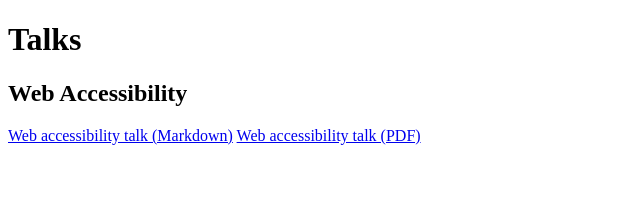
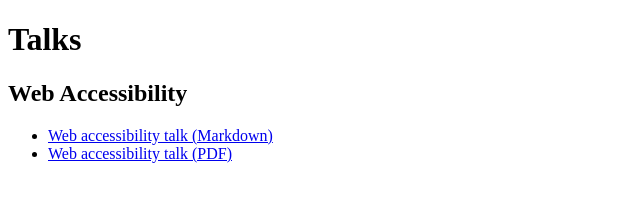
Before and after one commit to MikeASchneider/talks, a plain HTML site: page index.html in a window 1280 px wide. Shown: the whole page, without its empty margins (0-640 px from the left). Drawn offline with Linux system fonts and the light colour scheme.

Commit message:
Formatting for index

```diff
--- a/index.html
+++ b/index.html
@@ -10,7 +10,9 @@
 <body>
   <h1>Talks</h1>
   <h2>Web Accessibility</h2>
-  <a href="accessibility.md">Web accessibility talk (Markdown)</a>
-  <a href="accessibility.pdf">Web accessibility talk (PDF)</a>
+  <ul>
+    <li><a href="accessibility.md">Web accessibility talk (Markdown)</a></li>
+    <li><a href="accessibility.pdf">Web accessibility talk (PDF)</a></li>
+  </ul>
 </body>
 </html>
```
